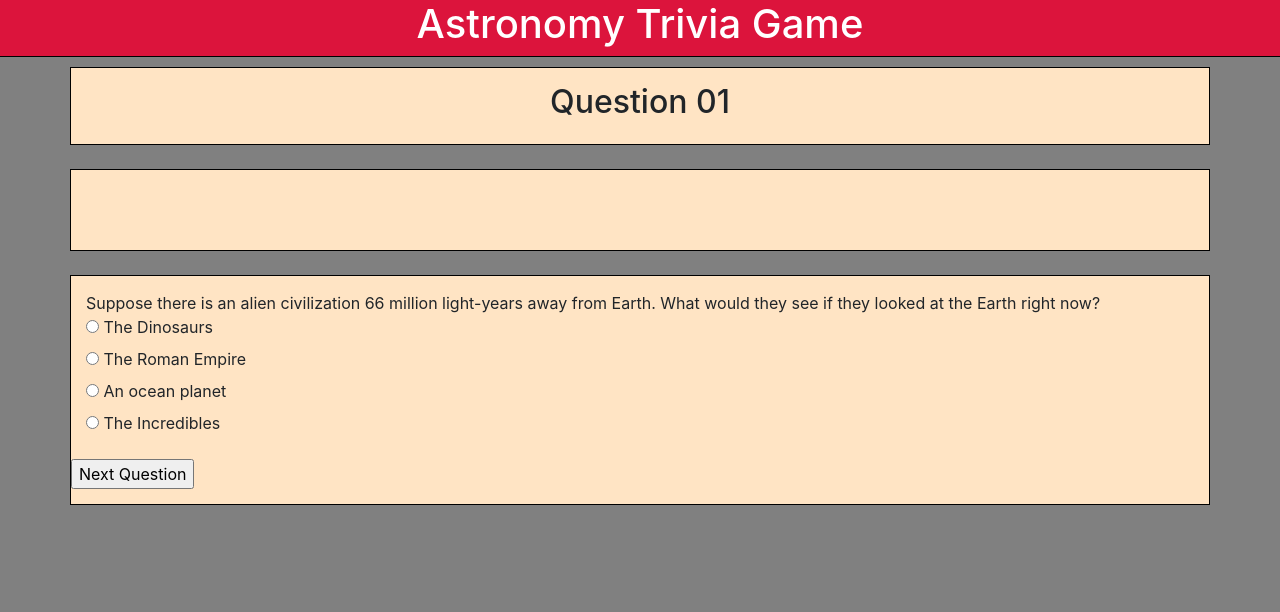
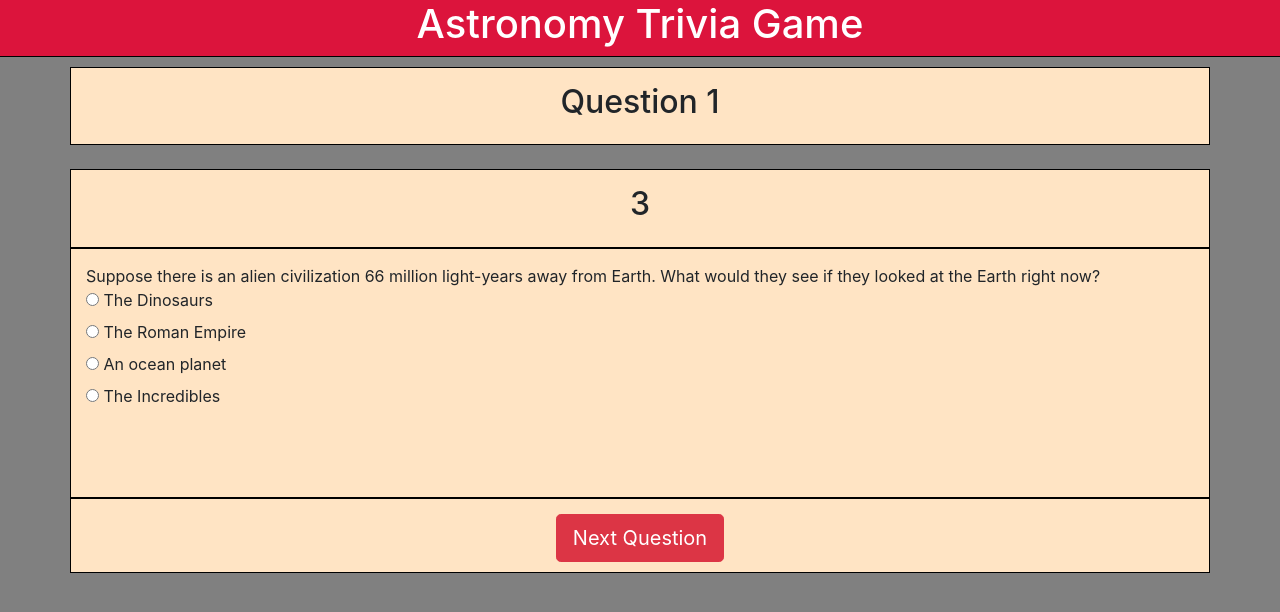
Before and after one commit to mVang92/TriviaGame-, a plain HTML site: page index.html in a window 1280 px wide. Both pictures are taken after a click on the button "Start". Drawn offline with nearby package versions, Linux system fonts and the light colour scheme.

Commit message:
Working Timer

```diff
--- a/assets/css/style.css
+++ b/assets/css/style.css
@@ -14,20 +14,24 @@ header {
     margin-bottom: 10px;
 }
 
-.box, .boxQuestion {
+.box, .triviaBox, .nextBox {
     background-color: bisque;
     margin: auto;
     border: 1px solid black;
     padding: 15px;
 }
 
+.triviaBox {
+    height: 250px;
+}
+
+.nextBox {
+    height: 75px;
+}
+
 /* Centers the button */
-.startButton {
+.startButton, .nextButton {
     display: flex;
     align-items: center;
     justify-content: center;
 }
-
-#format {
-    height: 50px;
-}
--- a/assets/javascript/app.js
+++ b/assets/javascript/app.js
@@ -4,13 +4,19 @@ $(document).ready(function(){
     $(".welcome").append('<h2 style="text-align:center">Welcome! Press start to play!</h2>');
     $(".startButton").append('<button style="" type="button" class="btn btn-danger btn-lg">Start</button>');
     $(".trivia").hide();
-    $(".next").hide();
+    $(".nextButton").hide();
+    $(".nextBox").hide();
+    $(".triviaBox").hide();
 
     $(".startButton").click(function() {
-        $(".startButton").fadeOut();
+        $(".nextButton").append('<button style="" type="button" class="btn btn-danger btn-lg">Next Question</button>');
+        $(".nextButton").fadeIn();
+        $(".triviaBox").fadeIn();
+        $(".nextBox").fadeIn();
         $(".trivia").fadeIn();
-        $(".next").show();
-        $(".welcome").html('<h2 style="text-align:center">Question ' + parseInt(currentQuestion)  + 1 + '</h2>')
+        $(".welcome").html('<h2 style="text-align:center">Question 1</h2>')
+        // Start the game
+        start();
     });
 
     //Total number of questions
@@ -25,100 +31,65 @@ $(document).ready(function(){
     $($questions.get(currentQuestion)).fadeIn();
 
     //Click listener to get next question...
-    $(".next").click(function() {
+    $(".nextButton").click(function() {
         //Current question disappears...
         $($questions.get(currentQuestion)).fadeOut(function() {
-
-        //Questions go up one by one
-        currentQuestion++;
-
-        //Next question...
-        $($questions.get(currentQuestion)).fadeIn();
-
-      });
-
+            //Increment current question by 1. Parse to int to prevent cascade
+            currentQuestion++;
+            $(".welcome").html('<h2 style="text-align:center">Question ' + parseInt(currentQuestion  + 1) + '</h2>')
+            //Next question...
+            $($questions.get(currentQuestion)).fadeIn();
+        });
     });
 
-    //Scoring function
-    // function setScore() {
-    //     var score = $('input:checked[value=correct]').length
-    //     $('#score').text(score);
-    // }
+    // Scoring function
+    function setScore() {
+        var score = $("input:checked[value=right]").length;
+        // $('#score').text(score);
+        score++;
+        console.log(score);
+    }
 
-    // //Set score on input change (as user selects the correct answer)...
-    // $('input').change(setScore);
+    //Set score when user chooses right choice
+    $("input").change(setScore);
 
-    // //Set score when initialized...
-    // setScore();
+    // Starts the game
+    function start(){
+        // Timer variables
+        var count = 5;
+        var timer;
+        var timerOn = false;
 
-    // // Questions object
-    // var questions = [{
-    //         ask: "Suppose there is an alien civilization 66 million light-years away from Earth. What would they see if they looked at the Earth right now?",
-    //         answer: ["1a", "1b", "1c", "1d"]
-    //     },{
-    //         ask: "Question 2?",
-    //         answer: ["2a", "2b", "2c", "2d"]
-    //     },{
-    //         ask: "Question 3?",
-    //         answer: ["3a", "3b", "3c", "3d"]
-    // }];
+        function timedCount() {
+            $(".startButton").html('<h2 style="text-align:center">' + count + '</h2>');
+            if (count === -1){
+                $(".startButton").html('<h2 style="text-align:center">Time is up!</h2>');
+                count = 0;
+                stopCount();
+            } else {
+                count -= 1;
+                time = setTimeout(timedCount, 1000);
+            }
+        }
 
-    // // Starts the game
-    // function start(){
-    //     // Timer variables
-    //     var count = 5;
-    //     var timer;
-    //     var timerOn = false;
+        function startCount() {
+            if (!timerOn) {
+                timerOn = true;
+                timedCount();
+            }
+        }
 
-    //     function timedCount() {
-    //         $(".welcome").html('<h2 style="text-align:center">' + count + '</h2>');
-    //         if (count === -1){
-    //             $(".welcome").html('<h2 style="text-align:center">Time is up!</h2>');
-    //             count = 0;
-    //             stopCount();
-    //         } else {
-    //             count -= 1;
-    //             time = setTimeout(timedCount, 1000);
-    //         }
-    //     }
+        function stopCount() {
+            console.log("stop count")
+            timerOn = false;
+            count = 0;
+        }
 
-    //     function startCount() {
-    //         if (!timerOn) {
-    //             timerOn = true;
-    //             timedCount();
-    //         }
-    //     }
+    // Begin timer
+    startCount();
+    //Set score when initialized
+    setScore();
 
-    //     function stopCount() {
-    //         console.log("stop count")
-    //         timerOn = false;
-    //         count = 0;
-    //     }
-
-    //     // Removes welcome text and buttons before inserting questions and answers
-    //     // $(".startButton").prev().addBack().remove();
-    //     $(".startButton").empty();
-
-    //     // Loop through the questions array and put the questions into HTML
-    //     for (question = 0; question < questions.length; question++){
-    //         $(".questions").append('<h4>'+ questions[question].ask + '</h4><br>');
-    //         $(".questions").append('<h5><label for="radio-1">'+ questions[question].answer + '</label><input type="radio" name="radio-1" id="radio-1"></h5><br>');
-
-    //     }
-
-
-    //     // Begin timer
-    //     startCount();
-
-    // }
-
-    // // Greet the player
-    // $(".welcome").append('<h2 style="text-align:center">Welcome! Press start to play!</h2>');
-    // $(".startButton").append('<button style="" type="button" class="btn btn-danger btn-lg">Start</button>');
-
-    // // Start the game once the start button is pressed
-    // $(".startButton").on("click", function(){
-    //     start();
-    // })
+    }
 
 });
--- a/index.html
+++ b/index.html
@@ -22,16 +22,18 @@
                 <div class="col-lg-12 welcome"></div>
             </div>
             <br>
+
             <!-- Second Row -->
             <div class="box row">
                 <div id="format" class="col-lg-12">
                     <div class="startButton"></div>
                 </div>
             </div>
-            <br>
-            <div class="box row">
+            <div class="triviaBox row">
+
                 <!-- Third Row -->
                 <div class="row trivia">
+
                     <!-- First Question -->
                     <div class="col-lg-12 questions">Suppose there is an alien civilization 66 million light-years away from Earth. What would they see if they looked at the Earth right now?
                         <ul class="choices">
@@ -53,7 +55,7 @@
                     </div>
 
                     <!-- Third Question -->
-                    <div class="col-lg-12 questions">The largest moon in our solar system belongs to which one of these planets? (Excluding Pluto)
+                    <div class="col-lg-12 questions">The largest moon in our solar system belongs to which one of these? (Excluding Pluto)
                         <ul class="choices">
                             <li><label><input name="thirdQuestion" value="wrong" type="radio"> Gliese 581</label></li>
                             <li><label><input name="thirdQuestion" value="wrong" type="radio"> Saturn</label></li>
@@ -61,15 +63,11 @@
                             <li><label><input name="thirdQuestion" value="wrong" type="radio"> Neptune</label></li>
                         </ul>
                     </div>
-                    <input class="next" type="button" value="Next Question">
                 </div>
             </div>
-                <!-- <label for="radio-1">New York</label>
-                <input type="radio" name="radio-1" id="radio-1">
-                <label for="radio-2">Paris</label>
-                <input type="radio" name="radio-1" id="radio-2">
-                <label for="radio-3">London</label>
-                <input type="radio" name="radio-1" id="radio-3"> -->
+            <div class="nextBox row">
+                <div class="nextButton col-lg-12"></div>
+            </div>
             <br>
         </div>
         <!-- Javasript link source -->
```
